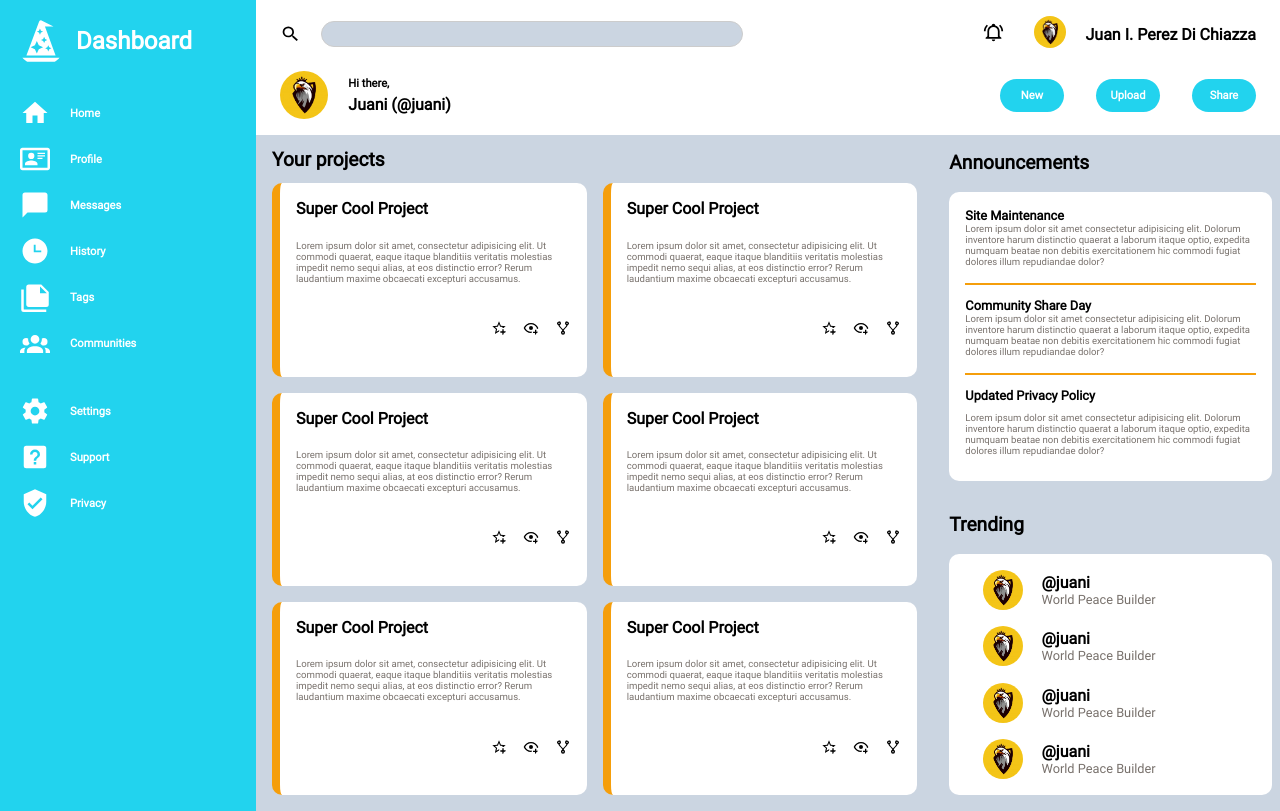
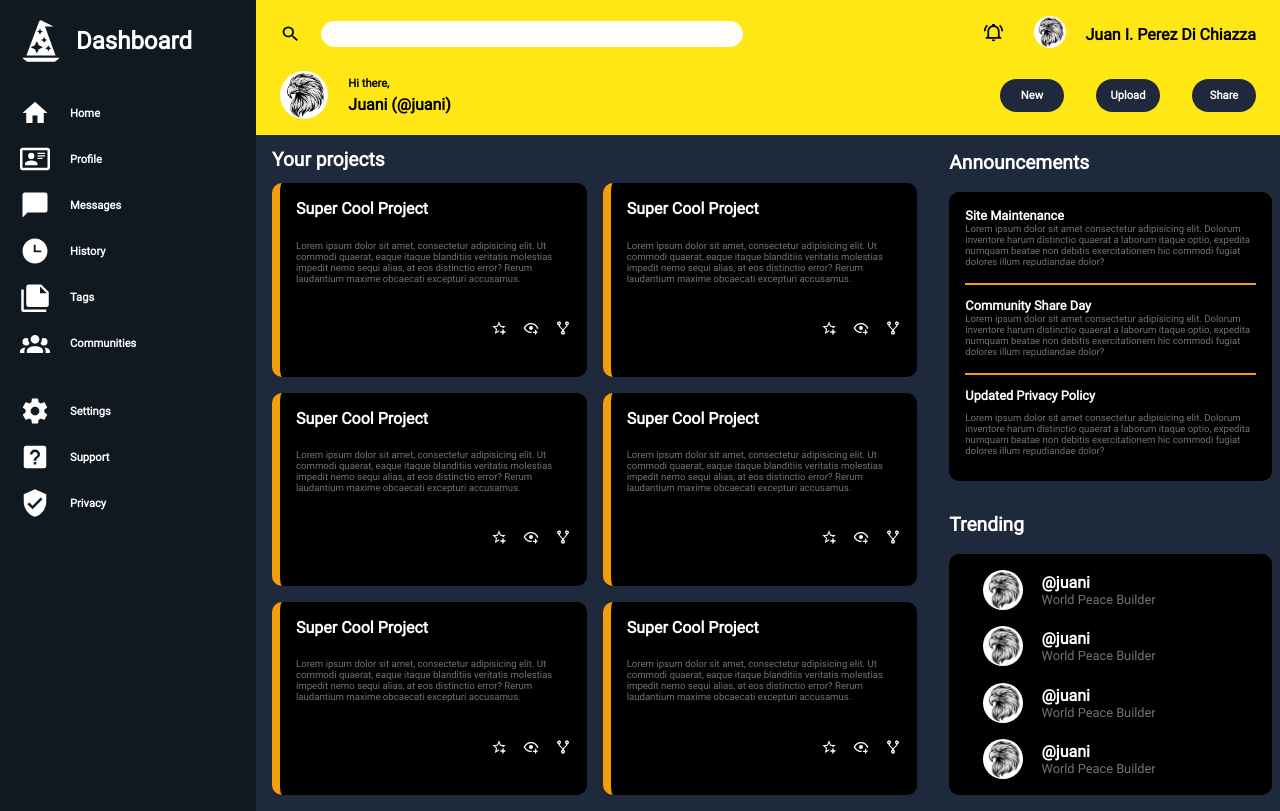
Before and after one commit to Juani-tech/admin-dashboard, a plain HTML site: page index.html in a window 1280 px wide. Drawn offline with Linux system fonts and the light colour scheme.

Commit message:
user logo changed

```diff
--- a/index.html
+++ b/index.html
@@ -37,14 +37,14 @@
                     </div>
                     <ul>
                         <li><img class="icon" src="./images/bell-ring-outline.svg" alt=""></li>
-                        <li><img class="logo" src="./images/hawk.jpg" alt=""></li>
+                        <li><img class="logo" src="./images/aguila.jpg" alt=""></li>
                         <li>Juan I. Perez Di Chiazza</li>
                     </ul>
             </div>
 
             <div class="user">
                 <div class="name-and-logo">
-                    <img class="logo" src="./images/hawk.jpg" alt="">
+                    <img class="logo" src="./images/aguila.jpg" alt="">
                     <div class="greetings">Hi there,</div>
                     <p class="name">Juani (@juani)</p>
                 </div>
@@ -63,54 +63,54 @@
                         <p class="title">Super Cool Project</p>
                         <p class="description">Lorem ipsum dolor sit amet, consectetur adipisicing elit. Ut commodi quaerat, eaque itaque blanditiis veritatis molestias impedit nemo sequi alias, at eos distinctio error? Rerum laudantium maxime obcaecati excepturi accusamus.</p>
                         <div class="images">
-                            <img src="./images/star-plus-outline.svg" alt="">
-                            <img src="./images/eye-plus-outline.svg" alt="">
-                            <img src="./images/source-fork.svg" alt="">
+                            <img class="filter" src="./images/star-plus-outline.svg" alt="">
+                            <img class="filter" src="./images/eye-plus-outline.svg" alt="">
+                            <img class="filter" src="./images/source-fork.svg" alt="">
                         </div>
                     </div>
                     <div class="card">
                         <p class="title">Super Cool Project</p>
                         <p class="description">Lorem ipsum dolor sit amet, consectetur adipisicing elit. Ut commodi quaerat, eaque itaque blanditiis veritatis molestias impedit nemo sequi alias, at eos distinctio error? Rerum laudantium maxime obcaecati excepturi accusamus.</p>
                         <div class="images">
-                            <img src="./images/star-plus-outline.svg" alt="">
-                            <img src="./images/eye-plus-outline.svg" alt="">
-                            <img src="./images/source-fork.svg" alt="">
+                            <img class="filter" src="./images/star-plus-outline.svg" alt="">
+                            <img class="filter" src="./images/eye-plus-outline.svg" alt="">
+                            <img class="filter" src="./images/source-fork.svg" alt="">
                         </div>
                     </div>
                     <div class="card">
                         <p class="title">Super Cool Project</p>
                         <p class="description">Lorem ipsum dolor sit amet, consectetur adipisicing elit. Ut commodi quaerat, eaque itaque blanditiis veritatis molestias impedit nemo sequi alias, at eos distinctio error? Rerum laudantium maxime obcaecati excepturi accusamus.</p>
                         <div class="images">
-                            <img src="./images/star-plus-outline.svg" alt="">
-                            <img src="./images/eye-plus-outline.svg" alt="">
-                            <img src="./images/source-fork.svg" alt="">
+                            <img class="filter" src="./images/star-plus-outline.svg" alt="">
+                            <img class="filter" src="./images/eye-plus-outline.svg" alt="">
+                            <img class="filter" src="./images/source-fork.svg" alt="">
                         </div>
                     </div>
                     <div class="card">
                         <p class="title">Super Cool Project</p>
                         <p class="description">Lorem ipsum dolor sit amet, consectetur adipisicing elit. Ut commodi quaerat, eaque itaque blanditiis veritatis molestias impedit nemo sequi alias, at eos distinctio error? Rerum laudantium maxime obcaecati excepturi accusamus.</p>
                         <div class="images">
-                            <img src="./images/star-plus-outline.svg" alt="">
-                            <img src="./images/eye-plus-outline.svg" alt="">
-                            <img src="./images/source-fork.svg" alt="">
+                            <img class="filter" src="./images/star-plus-outline.svg" alt="">
+                            <img class="filter" src="./images/eye-plus-outline.svg" alt="">
+                            <img class="filter" src="./images/source-fork.svg" alt="">
                         </div>
                     </div>
                     <div class="card">
                         <p class="title">Super Cool Project</p>
                         <p class="description">Lorem ipsum dolor sit amet, consectetur adipisicing elit. Ut commodi quaerat, eaque itaque blanditiis veritatis molestias impedit nemo sequi alias, at eos distinctio error? Rerum laudantium maxime obcaecati excepturi accusamus.</p>
                         <div class="images">
-                            <img src="./images/star-plus-outline.svg" alt="">
-                            <img src="./images/eye-plus-outline.svg" alt="">
-                            <img src="./images/source-fork.svg" alt="">
+                            <img class="filter" src="./images/star-plus-outline.svg" alt="">
+                            <img class="filter" src="./images/eye-plus-outline.svg" alt="">
+                            <img class="filter" src="./images/source-fork.svg" alt="">
                         </div>
                     </div>
                     <div class="card">
                         <p class="title">Super Cool Project</p>
                         <p class="description">Lorem ipsum dolor sit amet, consectetur adipisicing elit. Ut commodi quaerat, eaque itaque blanditiis veritatis molestias impedit nemo sequi alias, at eos distinctio error? Rerum laudantium maxime obcaecati excepturi accusamus.</p>
                         <div class="images">
-                            <img src="./images/star-plus-outline.svg" alt="">
-                            <img src="./images/eye-plus-outline.svg" alt="">
-                            <img src="./images/source-fork.svg" alt="">
+                            <img class="filter" src="./images/star-plus-outline.svg" alt="">
+                            <img class="filter" src="./images/eye-plus-outline.svg" alt="">
+                            <img class="filter" src="./images/source-fork.svg" alt="">
                         </div>
                     </div>
                 </div>
@@ -138,28 +138,28 @@
                     <p>Trending</p>
                     <div class="trend-container">
                         <div class="trend">
-                            <img class="logo" src="./images/hawk.jpg" alt="">
+                            <img class="logo" src="./images/aguila.jpg" alt="">
                             <div class="name-and-project">
                                 <p class="name">@juani</p>
                                 <p class="project">World Peace Builder</p>
                             </div>
                         </div>
                         <div class="trend">
-                            <img class="logo" src="./images/hawk.jpg" alt="">
+                            <img class="logo" src="./images/aguila.jpg" alt="">
                             <div class="name-and-project">
                                 <p class="name">@juani</p>
                                 <p class="project">World Peace Builder</p>
                             </div>
                         </div>
                         <div class="trend">
-                            <img class="logo" src="./images/hawk.jpg" alt="">
+                            <img class="logo" src="./images/aguila.jpg" alt="">
                             <div class="name-and-project">
                                 <p class="name">@juani</p>
                                 <p class="project">World Peace Builder</p>
                             </div>
                         </div>
                         <div class="trend">
-                            <img class="logo" src="./images/hawk.jpg" alt="">
+                            <img class="logo" src="./images/aguila.jpg" alt="">
                             <div class="name-and-project">
                                 <p class="name">@juani</p>
                                 <p class="project">World Peace Builder</p>
--- a/styles.css
+++ b/styles.css
@@ -3,12 +3,30 @@
     src: url('./fonts/Roboto-Regular.ttf');
 }
 
+
 :root {
     --icon-height: 30px;
     --icon-width: 30px;
-    --main-content-color: #cbd5e1;
+    --main-content-color: #1e293b;
     --main-title-size: 1.2rem;
+    --sidebar-color: #101820;
+    /* --sidebar-color: #fff; */
+    --sidebar-text-color: #fff;
+    --header-color: #FEE715  ;
+    /* --header-color: #f59e0b; */
 }
+
+.icon:hover {
+    transform: scale(1.2);
+    transition: transform 0.5s;
+    cursor: pointer;
+
+}
+
+.logo:hover {
+    cursor: pointer;
+}
+
 .filter {
     filter: invert(100%) sepia(34%) saturate(7423%) hue-rotate(195deg) brightness(132%) contrast(104%);
 }
@@ -36,7 +54,8 @@ a {
 
 /* -------------------------- sidebar ---------------------------- */
 .sidebar {
-    background-color: #22d3ee;
+    /* background-color: #22d3ee; */
+    background-color: var(--sidebar-color);
     display: flex;
     flex-direction: column;
     gap: 1rem;
@@ -48,7 +67,7 @@ a {
     text-align: center;
     font-size: 1.5rem;
     font-weight: bold;
-    color: #fff;
+    color: var(--sidebar-text-color);
     display: flex;
     align-items: center;
     gap: 10px;
@@ -57,7 +76,6 @@ a {
 .icon {
     width: var(--icon-width);
     height: var(--icon-height);
-    color: wheat;
     margin-right: 10px;
 }
 
@@ -83,7 +101,6 @@ a {
     align-items: flex-start;
     margin-left: 20px;
     font-size: .7rem;
-    color: #fff;
     font-weight: bold;
 }
 
@@ -100,7 +117,8 @@ a {
 /* ------------------ header -------------------------- */
 
 .header {
-    background-color: #fff;
+    /* background-color: #fff; */
+    background-color: var(--header-color);
     display: flex;
     flex-direction: column;
     gap: .5em;
@@ -125,13 +143,15 @@ a {
     height: 1.3em;
 }
 
+
+
 .search > input {
     padding: 10px;
     width: 400px;
     border: none;
-    border:solid 1px #ccc;
+    border:solid 1px #fff;
     border-radius: 24px;
-    background-color: #cbd5e1;
+    background-color: #fff;
     height: .2rem;
     outline: none;
     font-size: .7rem;
@@ -147,7 +167,6 @@ a {
 .first-section  img {
     width: 2em;
     height: 2em;
-    color: #22d3ee;
 }
 .first-section > ul > li {
     font-size: minmax(10px, 1.4rem);
@@ -203,7 +222,8 @@ a {
     width: 4rem;
     border: none;
     border-radius: 24px;
-    background-color: #22d3ee;
+    /* background-color: #22d3ee; */
+    background-color: var(--main-content-color);
     color: #fff;
     font-size: .7rem;
     font-weight: bold;
@@ -238,11 +258,11 @@ a {
     "card-container";
 }
 
-.left-container > p, .right-container  > p {
+.left-container > p {
     grid-area: p;
     font-size: 1.2rem;
     font-weight: bold;
-    color: #000;
+    color: #fff;
     align-self: center;
 }
 .card-container {
@@ -252,7 +272,7 @@ a {
     grid-template: repeat(3, 1fr) / repeat(2, 1fr);
 }
 .card {
-    background-color: #fff;
+    background-color: #000;
     border-radius: 10px;
     border-left: .5em solid #f59e0b;
     padding: 1em;
@@ -266,7 +286,7 @@ a {
 .card > .title {
     font-size: 1em;
     font-weight: bold;
-    color: #000;
+    color: #fff;
     grid-area: title;
 }
 
@@ -315,7 +335,7 @@ a {
 .trendings > p, .announcements > p{
     font-size: var(--main-title-size);
     font-weight: bold;
-    color: #000;
+    color: #fff;
 }
 
 .announcements, .trendings {
@@ -333,7 +353,7 @@ a {
 
 
 .announcements-container, .trend-container {
-    background-color: #fff;
+    background-color: #000;
     border-radius: 10px;
     flex: 1;
 }
@@ -360,7 +380,7 @@ a {
 .announcements .title {
     font-size: .8rem;
     font-weight: bold;
-    color: #000;
+    color: #fff;
     grid-area: title;
 }
 .announcement .description {
@@ -376,7 +396,6 @@ a {
     padding: 1em;
     display: grid;
     gap: 1rem;
-    /* grid-template-rows: repeat(4, 1fr); */
     justify-items: start;
 }
 
@@ -398,12 +417,11 @@ a {
     grid-area: name-and-project;
     align-self: center;
     display: grid;
-    /* gap: 8px; */
 }
 .name-and-project > .name {
     font-size: 1rem;
     font-weight: bold;
-    color: #000;
+    color: #fff;
 }
 
 .name-and-project > .project {
```
Also changed, not shown: images/aguila.jpg (added).
